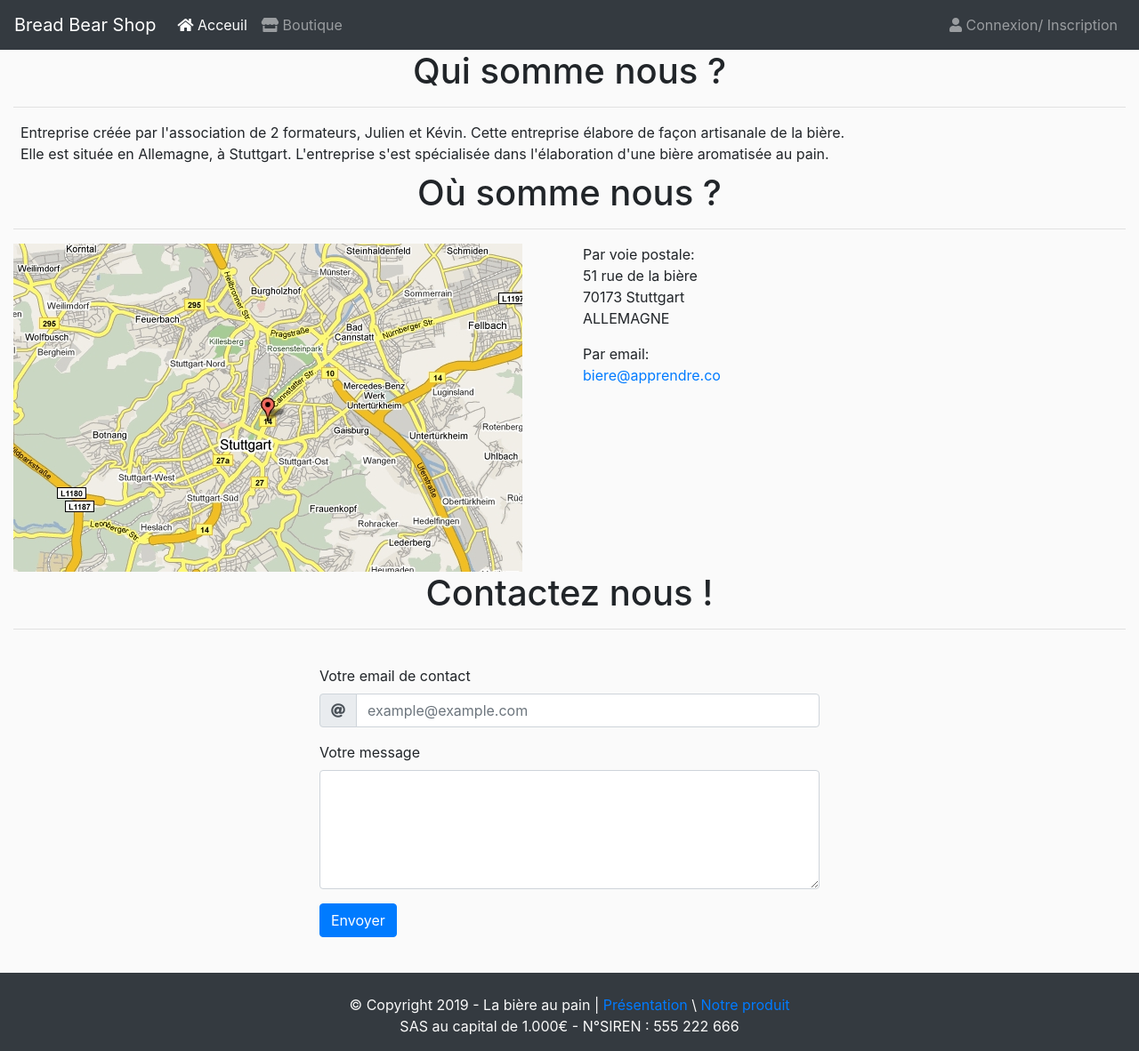
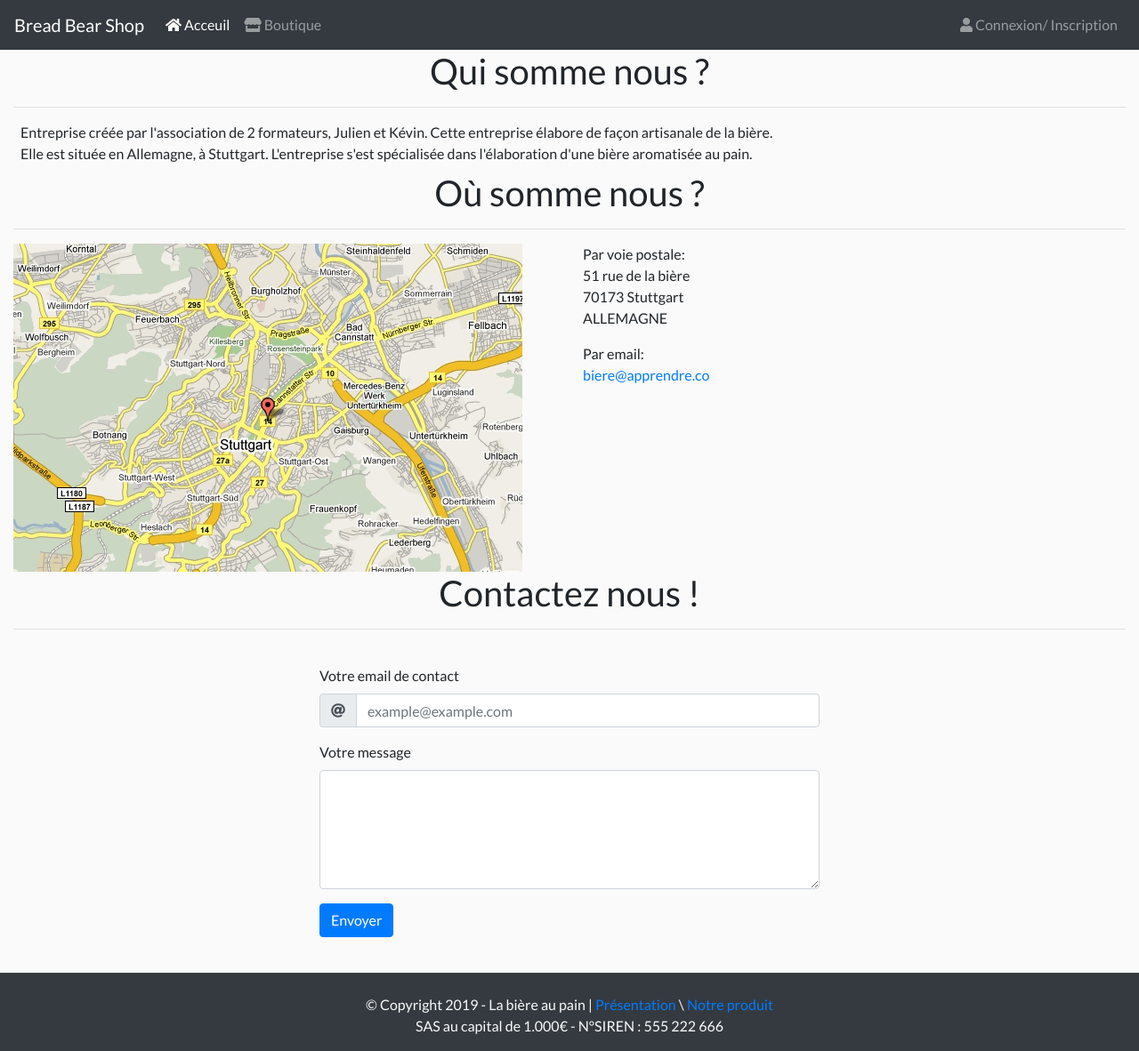
Before and after one commit to CorentinFoucrier/site-biere, a PHP site: page / in a window 1280 px wide. Shown: the whole page at 89% size. Run offline with PHP 8.4, Linux system fonts and the light colour scheme; some libraries are stand-ins or nearby versions.

Commit message:
fonts + time token + fix bootstrap index

```diff
--- a/assets/css/style.css
+++ b/assets/css/style.css
@@ -1,3 +1,7 @@
+* {
+	font-family: 'Lato', sans-serif;
+}
+
 body {
 	background-color: #FAFAFA;
 }
--- a/includes/head.php
+++ b/includes/head.php
@@ -2,4 +2,5 @@
 <meta name="viewport" content="width=device-width, initial-scale=1, shrink-to-fit=no">
 <link rel="stylesheet" href="https://use.fontawesome.com/releases/v5.8.1/css/all.css" integrity="sha384-50oBUHEmvpQ+1lW4y57PTFmhCaXp0ML5d60M1M7uH2+nqUivzIebhndOJK28anvf" crossorigin="anonymous">
 <link rel="stylesheet" href="https://stackpath.bootstrapcdn.com/bootstrap/4.3.1/css/bootstrap.min.css" integrity="sha384-ggOyR0iXCbMQv3Xipma34MD+dH/1fQ784/j6cY/iJTQUOhcWr7x9JvoRxT2MZw1T" crossorigin="anonymous" />
+<link href="https://fonts.googleapis.com/css?family=Lato&amp;subset=latin-ext" rel="stylesheet">
 <link rel="stylesheet" href="assets/css/style.css" />
--- a/index.php
+++ b/index.php
@@ -49,10 +49,10 @@
 
 			<section class="row">
 				<div id="contact" class="col-12">
-					<p class="h1 text-center">Contactez nous !</p>
+					<p class="h1 lg text-center">Contactez nous !</p>
 					<hr />
 				</div>
-				<div class="col-12 col-md-6 offset-md-3">
+				<div class="col-12 col-md-10 offset-md-1 col-lg-8 offset-lg-2 col-xl-6 offset-xl-3">
 					<form class="p-4">
 						<div class="form-group">
 							<label for="text">Votre email de contact</label>
--- a/login.php
+++ b/login.php
@@ -13,7 +13,7 @@
 		$user = $state->fetch();
 		if ($user) {
 			/* si token est validé alors on passe en get pour afficher l'alert */
-			if ($_GET['t'] == $user['token'] && time() < ($user['tokenCreatedAt']+300)) {
+			if ($_GET['t'] == $user['token'] && time() < ($user['tokenCreatedAt']+3600)) {
 				require_once 'db.php';
 				$sql = "UPDATE `users` SET `tokenVerify` = 'true' WHERE `users`.`id` = :id";
 				$statement = $pdo->prepare($sql);
```
